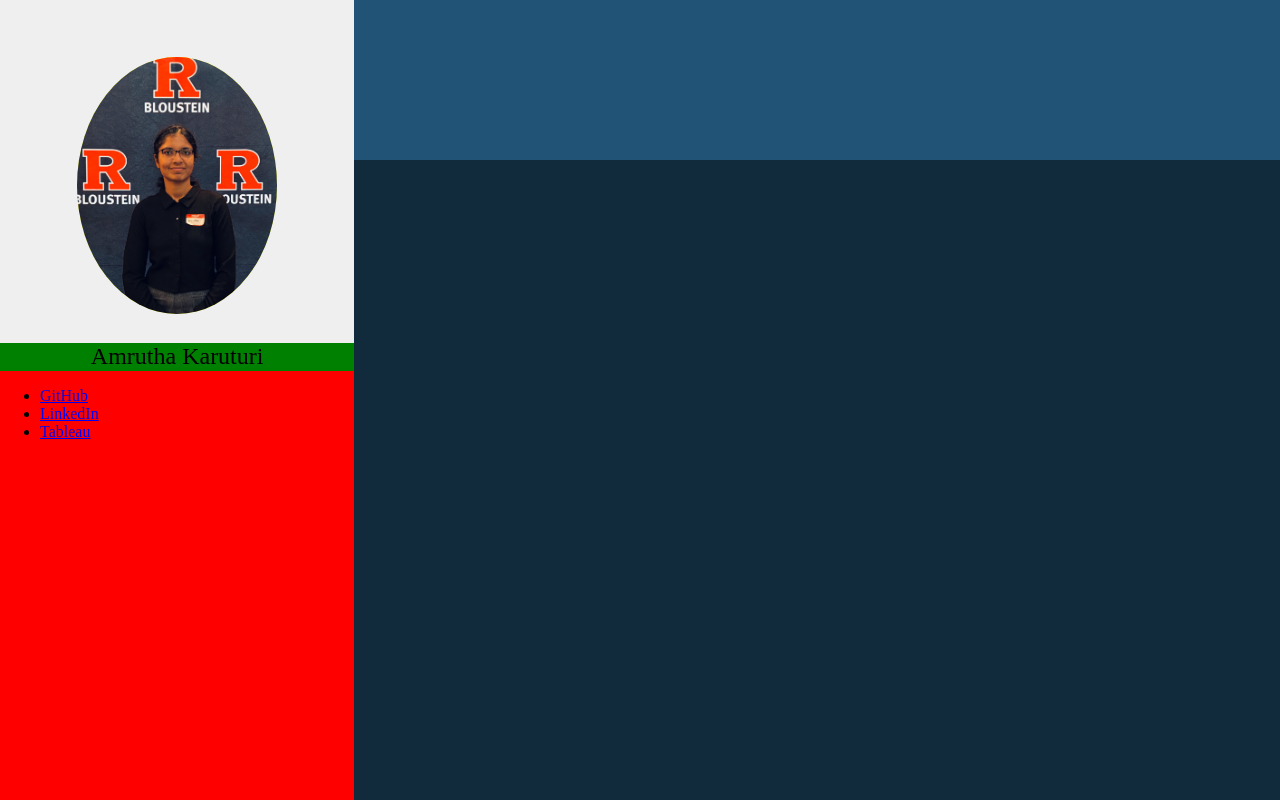
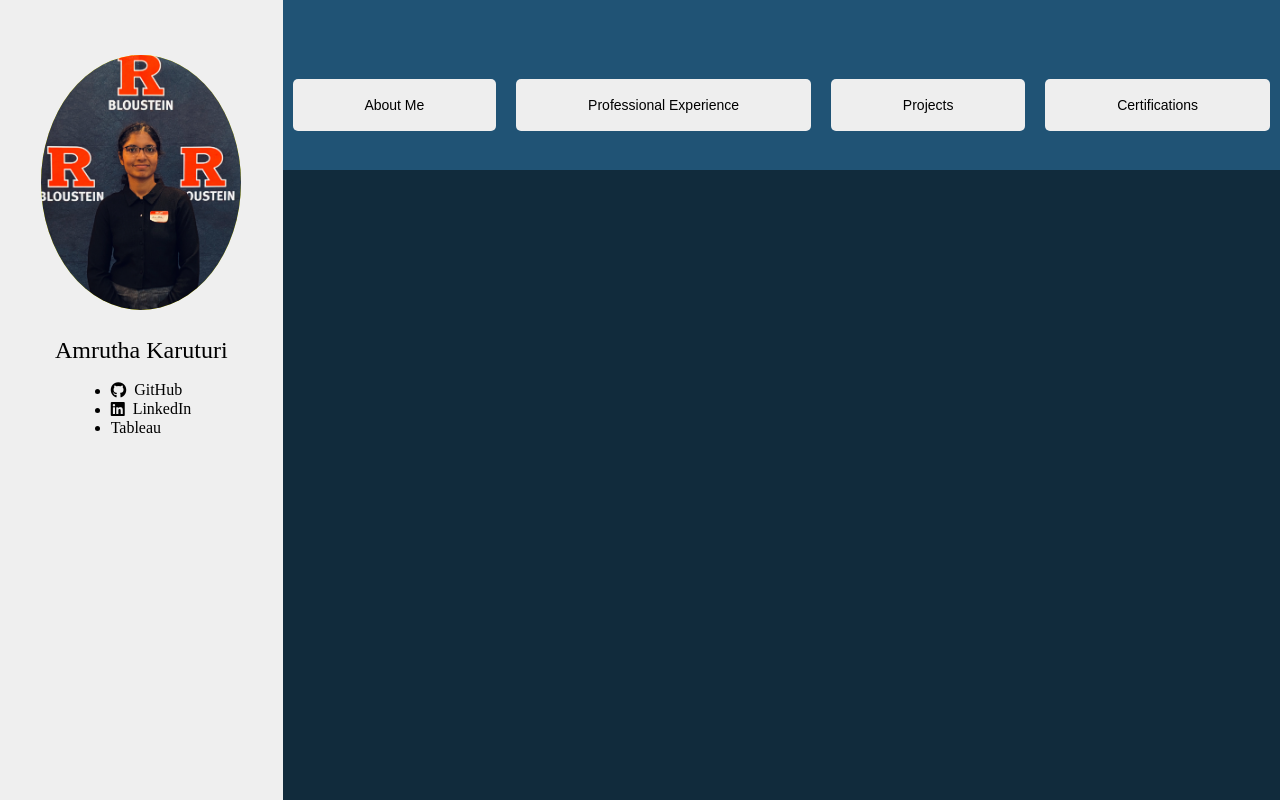
Before and after one commit to amrutha2508/html-portfolio, a plain HTML site: page index.html in a window 1280 px wide. Drawn offline with Linux system fonts and the light colour scheme.

Commit message:
recording the stages

```diff
--- a/index.html
+++ b/index.html
@@ -5,6 +5,8 @@
     <meta name="viewport" content="width=device-width, initial-scale=1.0">
     <title>Document</title>
     <link href="./styles.css" rel="stylesheet">
+    <link rel="stylesheet" href="https://cdnjs.cloudflare.com/ajax/libs/font-awesome/6.4.0/css/all.min.css">
+
 
 </head>
 <body>
@@ -21,8 +23,8 @@
             </div>
             <div class="list">
                 <ul>
-                    <li><a href = "https://github.com/amrutha2508" target="_blank">GitHub</a></li>
-                    <li><a href = "https://www.linkedin.com/in/amrutha-karuturi-017096245/" target="_blank">LinkedIn</a></li>
+                    <li><a href = "https://github.com/amrutha2508" target="_blank"><i class="fab fa-github"></i> GitHub</a></li>
+                    <li><a href = "https://www.linkedin.com/in/amrutha-karuturi-017096245/" target="_blank"><i class="fab fa-linkedin"></i> LinkedIn</a></li>
                     <li><a href = "https://public.tableau.com/app/profile/amrutha.k2872/vizzes">Tableau</a></li>
                     <a></a>
                 </ul>
@@ -30,10 +32,15 @@
         </div>
         <!-- right box -->
         <div id="r">
+            <div class="blank blank-r1"></div>
             <!-- right box1 -->
             <div id="r1">
-
+                <button onclick="loadContent('about.html')">About Me</button>
+                <button onclick="loadContent('experience.html')">Professional Experience</button>
+                <button onclick="loadContent('projects.html')">Projects</button>
+                <button onclick="loadContent('certifications.html')">Certifications</button>
             </div>
+            <div class="blank blank-r2"></div>
             <!-- right box2 -->
             <div id="r2">
 
--- a/styles.css
+++ b/styles.css
@@ -48,7 +48,7 @@ html, body {
 }
 .name{
     flex-grow: 0.5;
-    background-color: green;
+    background-color: #EFEFEF;
     width:100%;
     flex-basis:0;
 }
@@ -58,7 +58,7 @@ p{
     font-size: x-large;
 }
 .list{
-    background-color: red;
+    background-color: #EFEFEF;
     flex-grow: 6;
     width: 100%;
 }
@@ -69,11 +69,48 @@ p{
     flex-direction: column;
 }
 
+.blank-r1{
+    background-color: #205375;
+    flex-grow:0.5
+}
+.blank-r2{
+    background-color: #205375;
+    flex-grow:0.25
+}
 #r1{
     background-color: #205375;
-    flex-grow: 1;
+    flex-grow: 0.1;
+    display: flex;
 }
+
 #r2{
     background-color: #112B3C;
     flex-grow: 4;
 }
+a{
+    display: inline-flex;
+    align-items: center;
+    gap: 8px;
+    text-decoration: none;
+    color: black;
+}
+.list > ul{
+    align-items: center;
+    margin-left: 25%;
+}
+
+
+#r1 button {
+    flex-grow: 0.5;                  /* 🔑 Each button takes equal width */
+    margin: 0px 10px;                /* Optional: spacing between buttons */
+    padding: 10px;
+    font-size: 14px;
+    cursor: pointer;
+    border: none;
+    background-color: #eee;
+    border-radius: 5px;
+  }
+
+#r1 button:hover {
+    background-color: #ddd;
+}
```
Also changed, not shown: about.html (added, +16 -0 lines), stages/1.png (added), stages/2.png (added).
